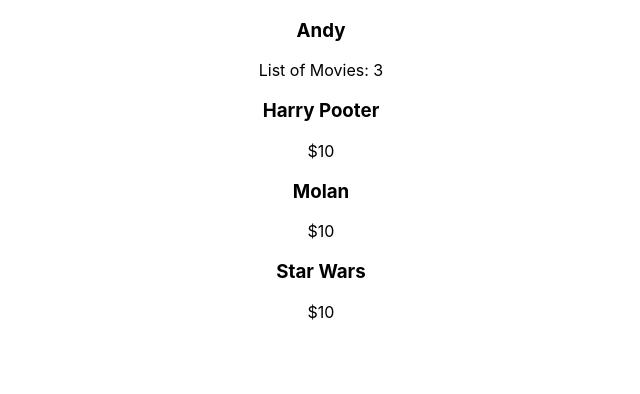
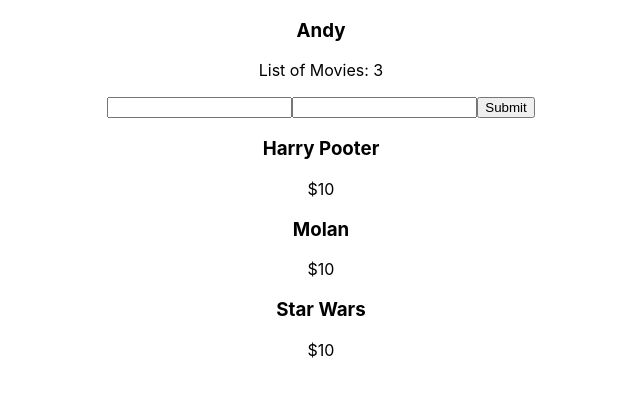
Before and after one commit to Oceanblue713/state-management, a React (Create React App) app: page / in a window 1280 px wide. Shown: the top 394 px of the page, without its empty margins (319-959 px from the left). Built offline with nearby package versions, Linux system fonts and the light colour scheme.

Commit message:
Add AddMovie

```diff
--- /dev/null
+++ b/src/AddMovie.js
@@ -0,0 +1,29 @@
+import React, {useState} from 'react';
+import Movie from './Movie';
+
+const AddMovie = () => {
+  const [name, setName] = useState('');
+  const [price, setPrice] = useState('');
+
+  const updateName = (e) =>{
+    setName(e.target.value);
+  }
+
+  const updatePrice = (e) => {
+    setName(e.target.value);
+  }
+
+  const AddMovie = (e) => {
+    e.preventDefault();
+  }
+
+  return(
+      <form>
+        <input type="text" name="name" value={name} onChange={updateName}/>
+        <input type="text" name="price" value={name} onChange={updatePrice}/>
+        <button>Submit</button>
+      </form>
+  )
+}
+
+export default AddMovie;
--- a/src/App.js
+++ b/src/App.js
@@ -3,6 +3,7 @@
 import Nav from './Nav';
 import './App.css';
 import {MovieProvider} from './MovieContext';
+import AddMovie from './AddMovie';
 
 
 function App() {
@@ -10,6 +11,7 @@
     <MovieProvider>
       <div className="App">
         <Nav />
+        <AddMovie />
         <MovieList />
       </div>
     </MovieProvider>
```
